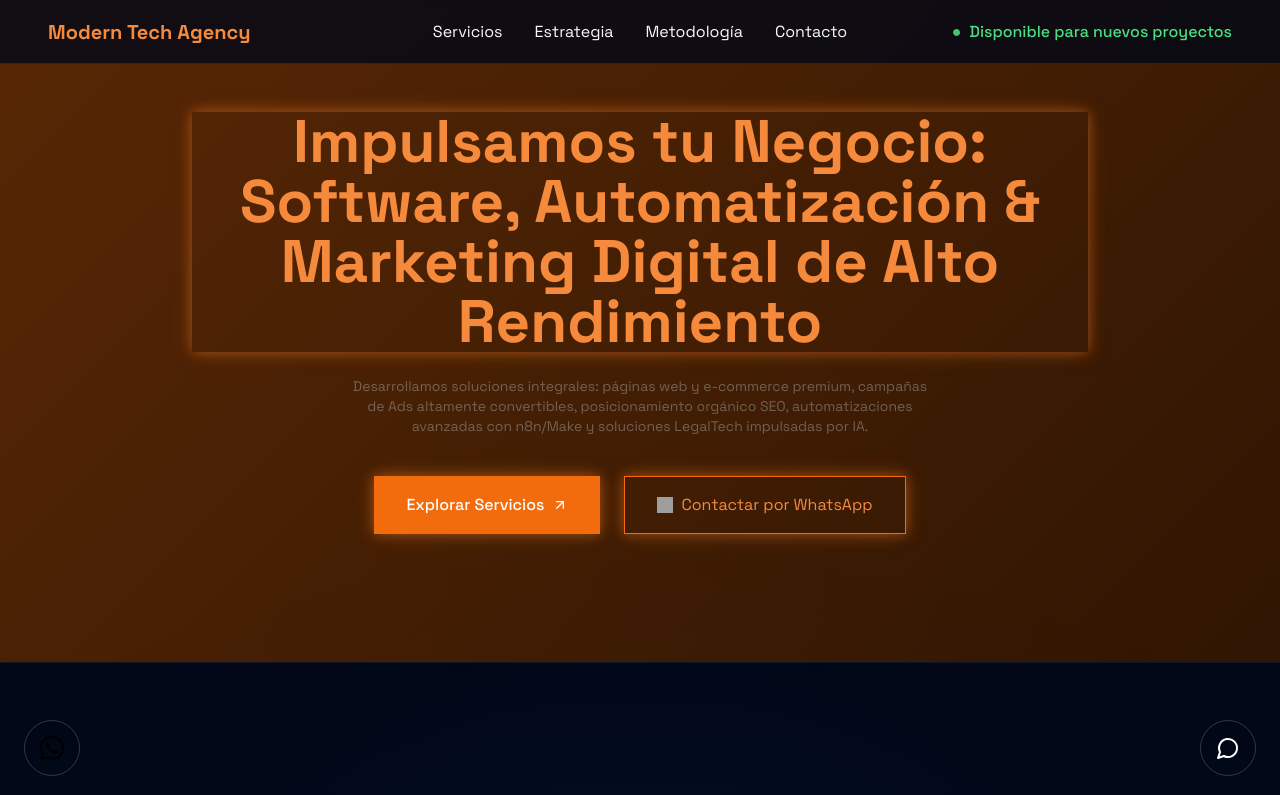
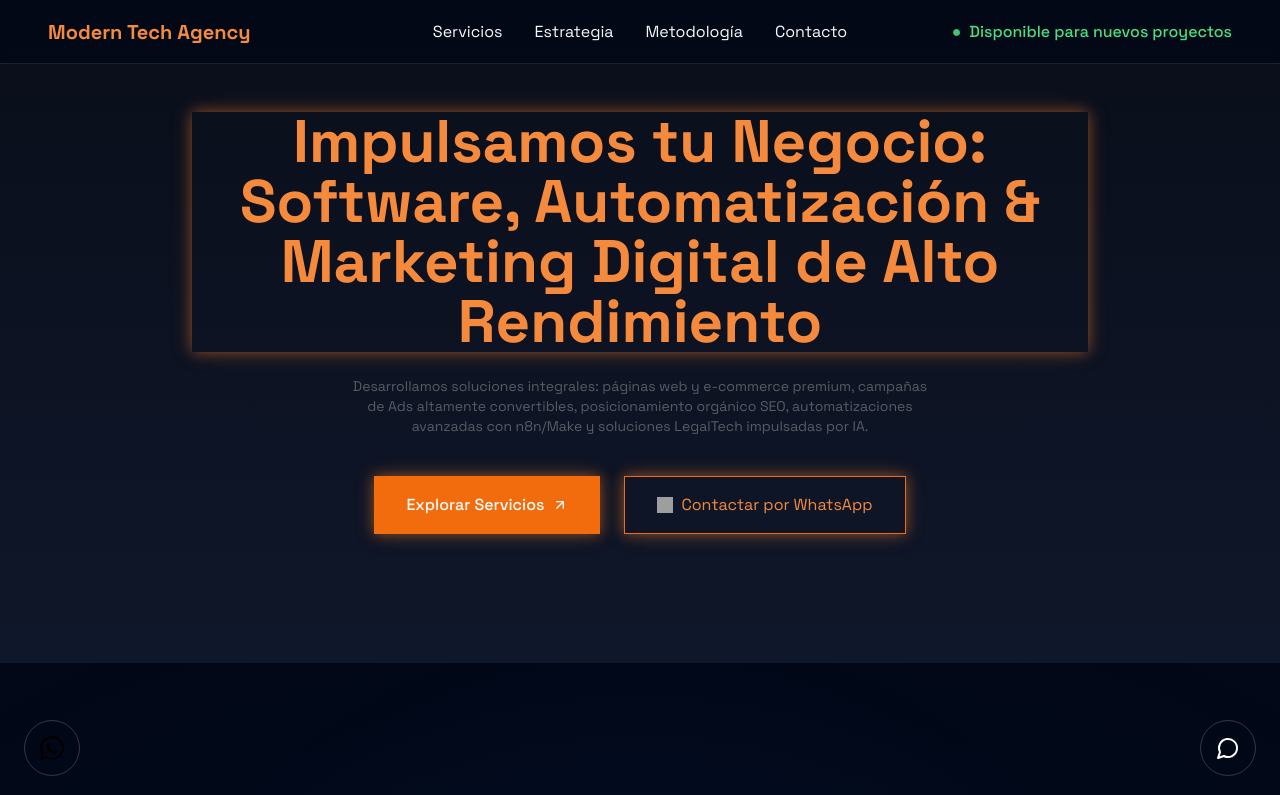
Before and after one commit to Bravo1930/pagina-ventas, a Next.js app: page / in a window 1280 px wide. Shown: the top 795 px of the page. Built offline with nearby package versions, Linux system fonts and the light colour scheme; grey boxes are pictures that could not be loaded.

Commit message:
feat: Replace hero section gradient with dark tech/IA background to make blue particles stand out

```diff
--- a/src/components/Hero.tsx
+++ b/src/components/Hero.tsx
@@ -14,7 +14,7 @@ export default function Hero() {
         initial={{ y: 50, opacity: 0 }}
         animate={{ y: 0, opacity: 1 }}
         transition={{ duration: 0.8, delay: 0.2 }}
-        className="relative pt-20 pb-24 lg:pt-28 lg:pb-32 z-10"
+        className="relative pt-20 pb-24 lg:pt-28 lg:pb-32 z-10 bg-gradient-to-b from-[#0a0e1a] to-[#0f172a]"
       >
         <div className="mx-auto max-w-7xl px-6 lg:px-12">
           <div className="mx-auto max-w-4xl text-center">
```
